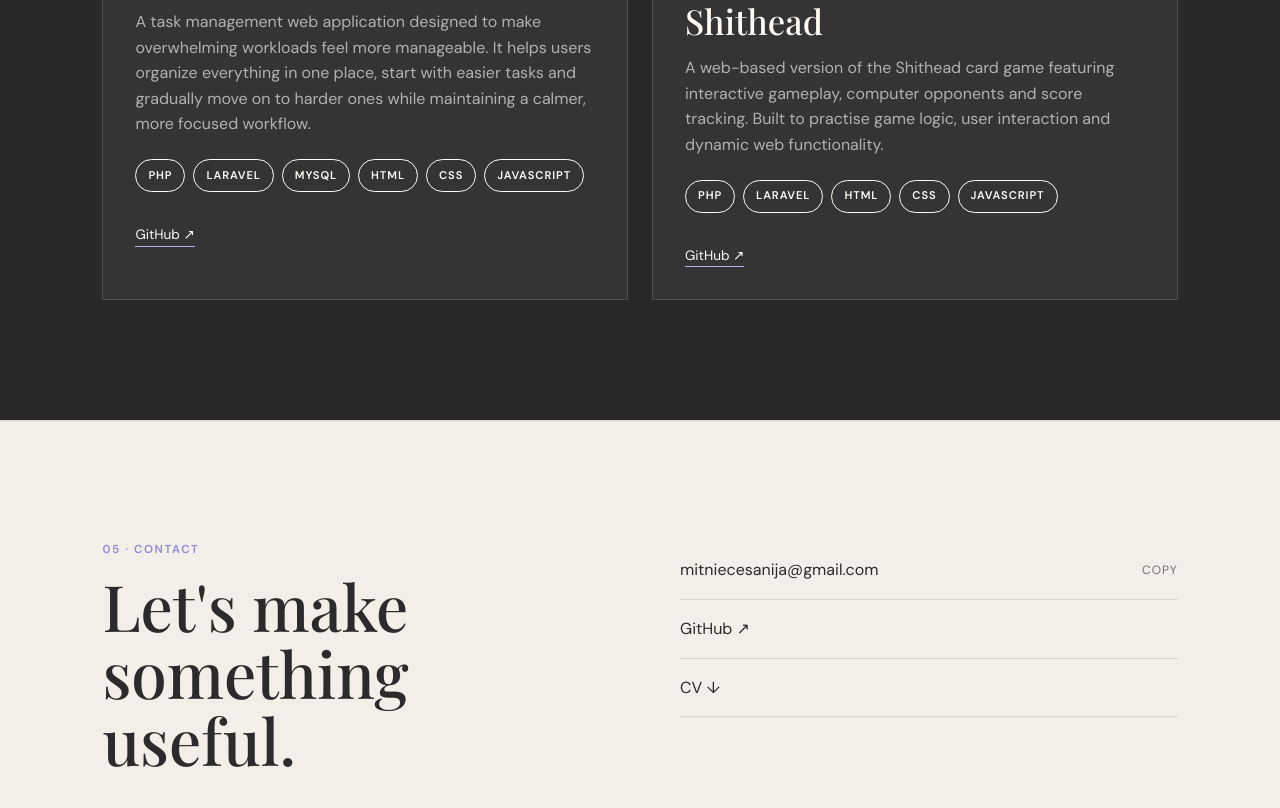
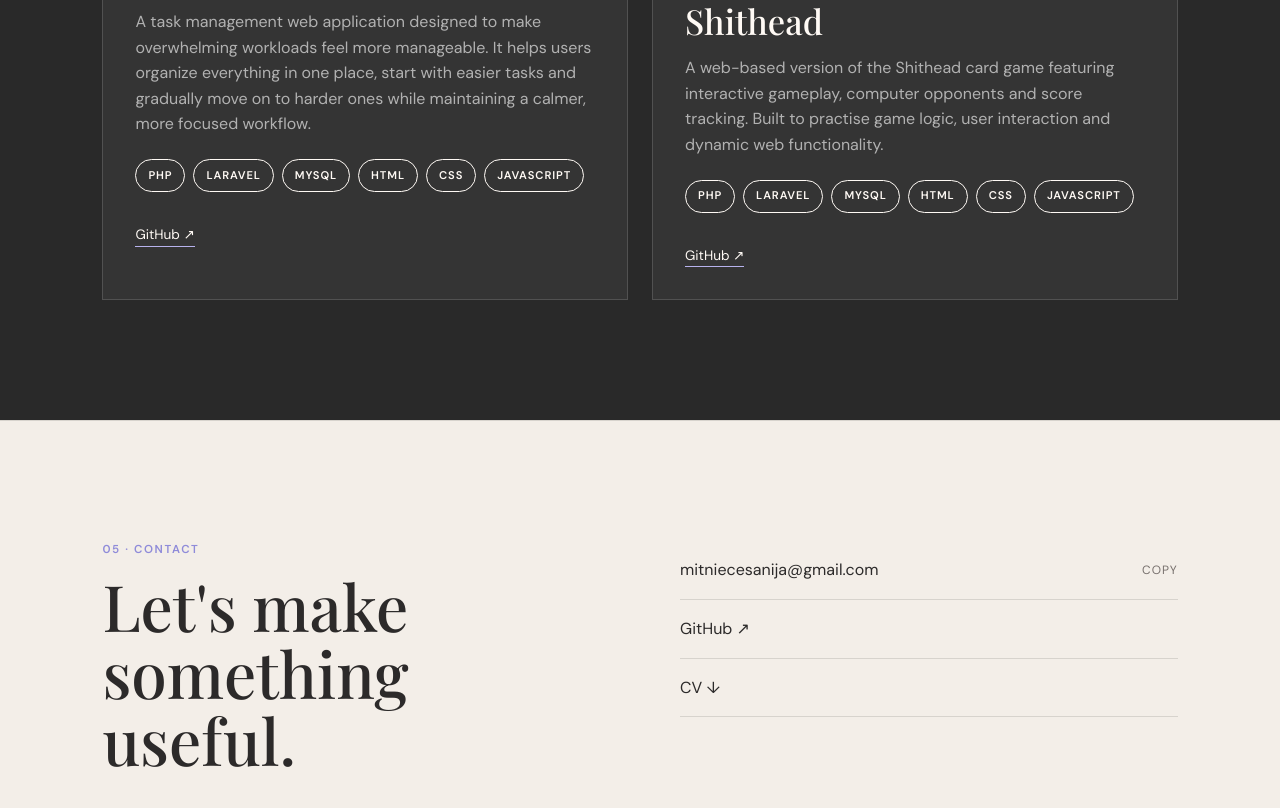
Before and after one commit to Sanchiks07/portfolio-eng, a plain HTML site: page index.html in a window 1280 px wide. Shown: the part 4509-5317 px from the top of the page. Drawn offline with nearby package versions, Linux system fonts and the light colour scheme; a web font is replaced by a local one.

Commit message:
pievienoju mysql pie shithead

```diff
--- a/index.html
+++ b/index.html
@@ -225,6 +225,7 @@
                         <div class="project-technologies">
                             <span>PHP</span>
                             <span>Laravel</span>
+                            <span>MySQL</span>
                             <span>HTML</span>
                             <span>CSS</span>
                             <span>JavaScript</span>
```
